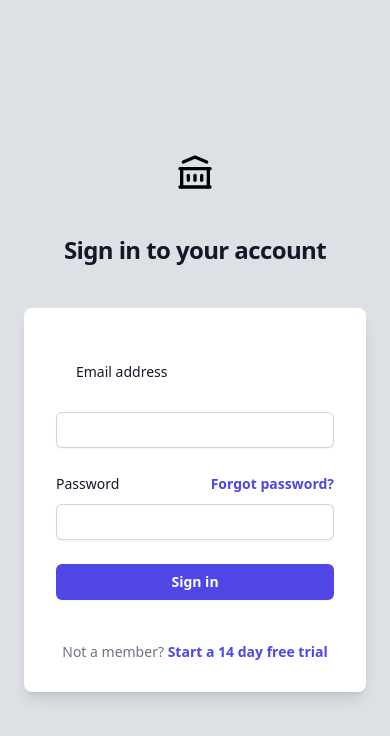
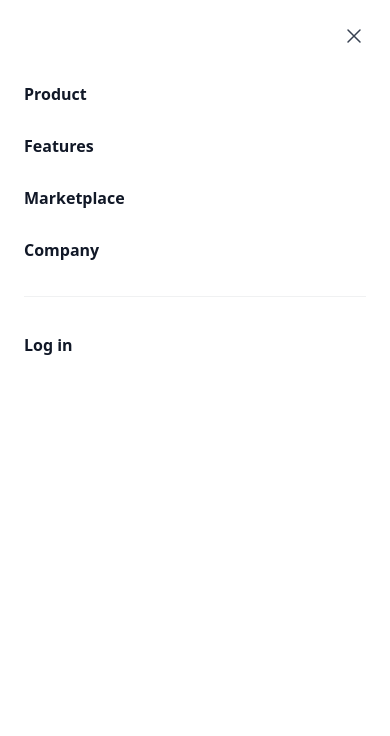
Before and after one commit to EmilianoCabral/React-Wallet, a React (Vite) app: page / in a window 390 px wide. Shown: the top 736 px of the page. Built offline with nearby package versions, Linux system fonts and the light colour scheme.

Commit message:
agregando pagina home

```diff
--- a/src/App.tsx
+++ b/src/App.tsx
@@ -1,4 +1,5 @@
-import { LogIn } from './Components/LogIn'
+import { Home } from './Components/Home'
+
 import './index.css'
 
 
@@ -6,7 +7,7 @@ import './index.css'
 function App() {
   return (
     <>
-    <LogIn />
+    <Home />
     </>
   )
 }
--- /dev/null
+++ b/src/Components/Home.tsx
@@ -0,0 +1,85 @@
+
+export const Home = () => {
+    return (
+        <div className="bg-white">
+            <header className="absolute inset-x-0 top-0 z-50">
+                <nav className="flex items-center justify-between p-6 lg:px-8" aria-label="Global">
+                    <div className="flex lg:flex-1">
+                        <a href="#" className="-m-1.5 p-1.5">
+                            <span className="sr-only">Your Company</span>
+                        </a>
+                    </div>
+                    <div className="flex lg:hidden">
+                        <button type="button" className="-m-2.5 inline-flex items-center justify-center rounded-md p-2.5 text-gray-700">
+                            <span className="sr-only">Open main menu</span>
+                            <svg className="h-6 w-6" fill="none" viewBox="0 0 24 24" stroke-width="1.5" stroke="currentColor" aria-hidden="true">
+                                <path stroke-linecap="round" stroke-linejoin="round" d="M3.75 6.75h16.5M3.75 12h16.5m-16.5 5.25h16.5" />
+                            </svg>
+                        </button>
+                    </div>
+                    <div className="hidden lg:flex lg:gap-x-12">
+                        <a href="#" className="text-sm font-semibold leading-6 text-gray-900">Product</a>
+                        <a href="#" className="text-sm font-semibold leading-6 text-gray-900">Features</a>
+                        <a href="#" className="text-sm font-semibold leading-6 text-gray-900">Marketplace</a>
+                        <a href="#" className="text-sm font-semibold leading-6 text-gray-900">Company</a>
+                    </div>
+                    <div className="hidden lg:flex lg:flex-1 lg:justify-end">
+                        <a href="#" className="text-sm font-semibold leading-6 text-gray-900">Log in <span aria-hidden="true">&rarr;</span></a>
+                    </div>
+                </nav>
+                <div className="lg:hidden" role="dialog" aria-modal="true">
+                    <div className="fixed inset-0 z-50"></div>
+                    <div className="fixed inset-y-0 right-0 z-50 w-full overflow-y-auto bg-white px-6 py-6 sm:max-w-sm sm:ring-1 sm:ring-gray-900/10">
+                        <div className="flex items-center justify-between">
+                            <a href="#" className="-m-1.5 p-1.5">
+                                <span className="sr-only">Your Company</span>
+                            </a>
+                            <button type="button" className="-m-2.5 rounded-md p-2.5 text-gray-700">
+                                <span className="sr-only">Close menu</span>
+                                <svg className="h-6 w-6" fill="none" viewBox="0 0 24 24" stroke-width="1.5" stroke="currentColor" aria-hidden="true">
+                                    <path stroke-linecap="round" stroke-linejoin="round" d="M6 18L18 6M6 6l12 12" />
+                                </svg>
+                            </button>
+                        </div>
+                        <div className="mt-6 flow-root">
+                            <div className="-my-6 divide-y divide-gray-500/10">
+                                <div className="space-y-2 py-6">
+                                    <a href="#" className="-mx-3 block rounded-lg px-3 py-2 text-base font-semibold leading-7 text-gray-900 hover:bg-gray-50">Product</a>
+                                    <a href="#" className="-mx-3 block rounded-lg px-3 py-2 text-base font-semibold leading-7 text-gray-900 hover:bg-gray-50">Features</a>
+                                    <a href="#" className="-mx-3 block rounded-lg px-3 py-2 text-base font-semibold leading-7 text-gray-900 hover:bg-gray-50">Marketplace</a>
+                                    <a href="#" className="-mx-3 block rounded-lg px-3 py-2 text-base font-semibold leading-7 text-gray-900 hover:bg-gray-50">Company</a>
+                                </div>
+                                <div className="py-6">
+                                    <a href="#" className="-mx-3 block rounded-lg px-3 py-2.5 text-base font-semibold leading-7 text-gray-900 hover:bg-gray-50">Log in</a>
+                                </div>
+                            </div>
+                        </div>
+                    </div>
+                </div>
+            </header>
+
+            <div className="relative isolate px-6 pt-14 lg:px-8">
+                <div className="absolute inset-x-0 -top-40 -z-10 transform-gpu overflow-hidden blur-3xl sm:-top-80" aria-hidden="true">
+                </div>
+                <div className="mx-auto max-w-2xl py-32 sm:py-48 lg:py-56">
+                    <div className="hidden sm:mb-8 sm:flex sm:justify-center">
+                        <div className="relative rounded-full px-3 py-1 text-sm leading-6 text-gray-600 ring-1 ring-gray-900/10 hover:ring-gray-900/20">
+                            Announcing our next round of funding.
+                            <a href="#" className="font-semibold text-indigo-600"><span className="absolute inset-0" aria-hidden="true"></span>Read more <span aria-hidden="true">&rarr;</span></a>
+                        </div>
+                    </div>
+                    <div className="text-center">
+                        <h1 className="text-4xl font-bold tracking-tight text-gray-900 sm:text-6xl">Data to enrich your online business</h1>
+                        <p className="mt-6 text-lg leading-8 text-gray-600">Anim aute id magna aliqua ad ad non deserunt sunt. Qui irure qui lorem cupidatat commodo. Elit sunt amet fugiat veniam occaecat fugiat aliqua.</p>
+                        <div className="mt-10 flex items-center justify-center gap-x-6">
+                            <a href="#" className="rounded-md bg-indigo-600 px-3.5 py-2.5 text-sm font-semibold text-white shadow-sm hover:bg-indigo-500 focus-visible:outline focus-visible:outline-2 focus-visible:outline-offset-2 focus-visible:outline-indigo-600">Get started</a>
+                            <a href="#" className="text-sm font-semibold leading-6 text-gray-900">Learn more <span aria-hidden="true">→</span></a>
+                        </div>
+                    </div>
+                </div>
+                <div className="absolute inset-x-0 top-[calc(100%-13rem)] -z-10 transform-gpu overflow-hidden blur-3xl sm:top-[calc(100%-30rem)]" aria-hidden="true">
+                </div>
+            </div>
+        </div>
+    )
+}
--- a/src/Components/LogIn.tsx
+++ b/src/Components/LogIn.tsx
@@ -6,7 +6,7 @@ export const LogIn = () => {
                 <img
                     className="mx-auto mx-60px h-10 w-auto"
                     src="./src/assets/Banck.svg"
-                    alt="Your Company"
+                    alt="RedWallet"
                 />
                 <h2 className=" mt-10 text-center text-2xl font-bold leading-9 tracking-tight text-gray-900">
                     Sign in to your account
@@ -15,7 +15,7 @@ export const LogIn = () => {
             <div className="mt-10 max-w-96 h-96 sm:mx-auto sm:w-full sm:max-w-sm bg-white px-8 py-8 shadow-lg rounded-lg">
                 <form className="space-y-6" action="#" method="POST">
                     <div>
-                        <label htmlFor="email" className="p-5 block text-sm font-medium leading-6 text-gray-900">
+                        <label htmlFor="email" className=" block text-sm font-medium leading-6 text-gray-900">
                             Email address
                         </label>
                         <div className="mt-2">
@@ -25,7 +25,7 @@ export const LogIn = () => {
                                 type="email"
                                 autoComplete="email"
                                 required
-                                className="block w-full rounded-md border-0 py-1.5 text-gray-900 shadow-sm ring-1 ring-inset ring-gray-300 placeholder:text-gray-400 focus:ring-2 focus:ring-inset focus:ring-indigo-600 sm:text-sm sm:leading-6"
+                                className="p-4 block w-full rounded-md border-0 py-1.5 text-gray-900 shadow-sm ring-1 ring-inset ring-gray-300 placeholder:text-gray-400 focus:ring-2 focus:ring-inset focus:ring-indigo-600 sm:text-sm sm:leading-6"
                             />
                         </div>
                     </div>
@@ -50,7 +50,7 @@ export const LogIn = () => {
                                 type="password"
                                 autoComplete="current-password"
                                 required
-                                className="p-5 block w-full rounded-md border-0 py-1.5 text-gray-900 shadow-sm ring-1 ring-inset ring-gray-300 placeholder:text-gray-400 focus:ring-2 focus:ring-inset focus:ring-indigo-600 sm:text-sm sm:leading-6"
+                                className="p-4 block w-full rounded-md border-0 py-1.5 text-gray-900 shadow-sm ring-1 ring-inset ring-gray-300 placeholder:text-gray-400 focus:ring-2 focus:ring-inset focus:ring-indigo-600 sm:text-sm sm:leading-6"
                             />
                         </div>
                     </div>
```
